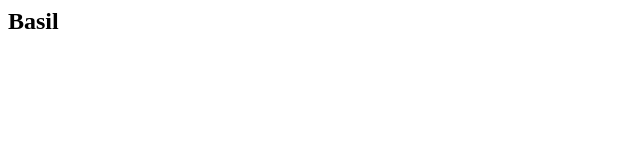
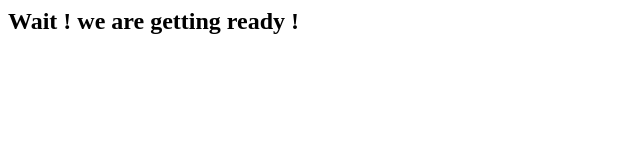
Before and after one commit to cherusholism/cherusholism.github.io, a plain HTML site: page index.html in a window 1280 px wide. Shown: the whole page, without its empty margins (0-640 px from the left). Drawn offline with Linux system fonts and the light colour scheme.

Commit message:
second commit

```diff
--- a/index.html
+++ b/index.html
@@ -1,5 +1,5 @@
 <html>
 <body>
-<h2>Basil</h2>
+<h2>Wait ! we are getting ready !</h2>
 </body>
 </html>
```
